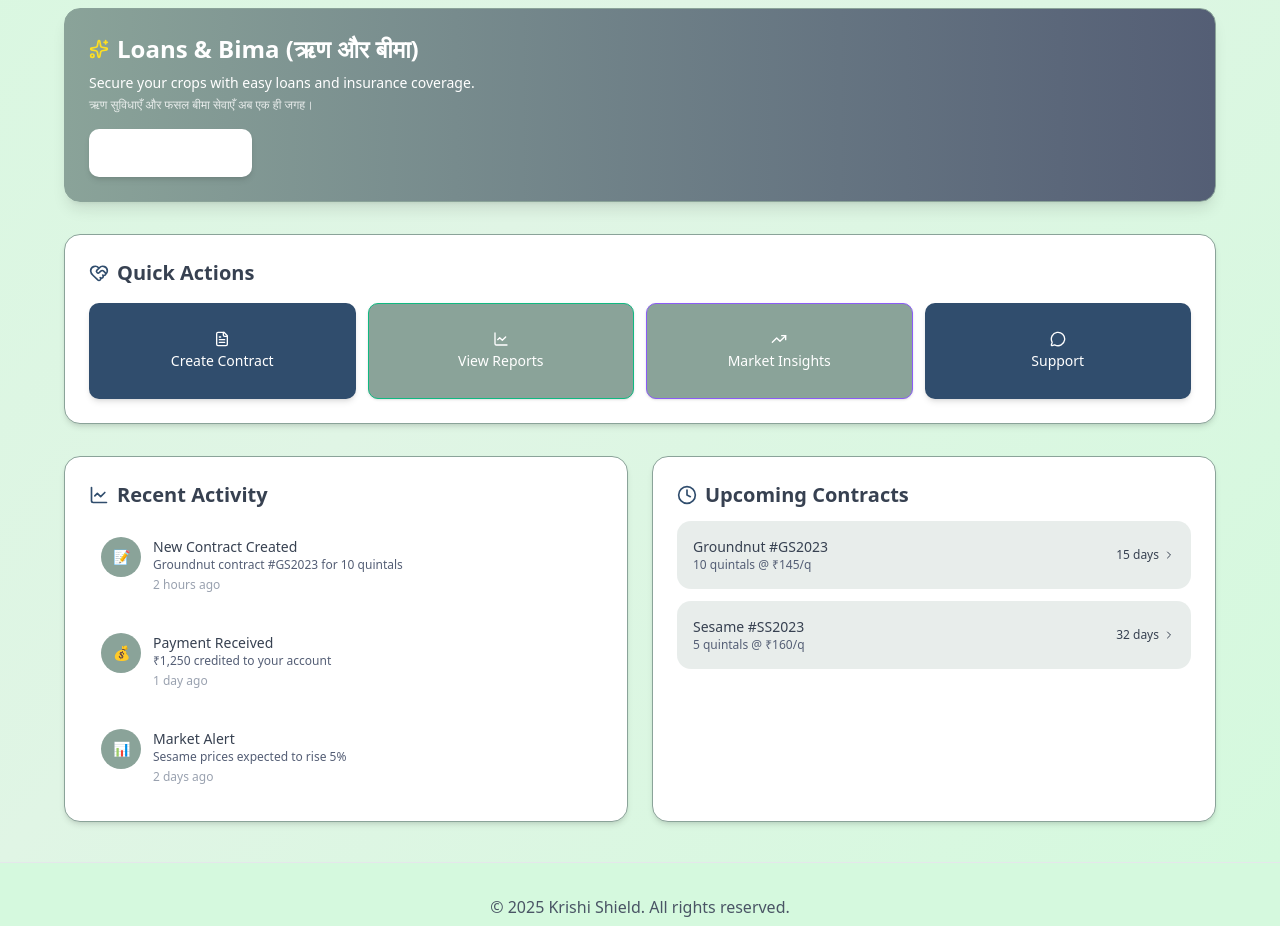
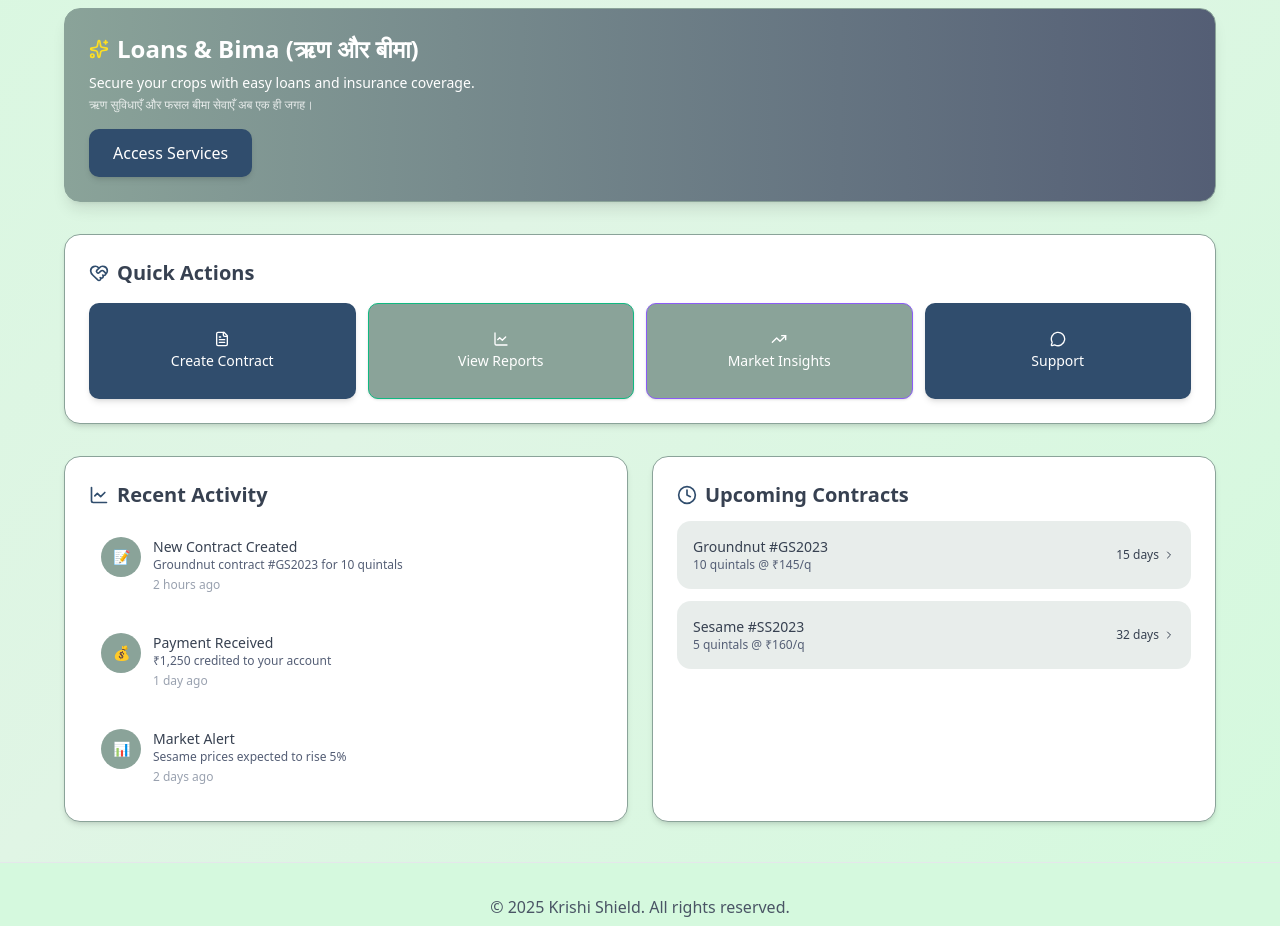
Before and after one commit to anadisharma5683/SIHOILS, a Next.js app: page /dashboard in a window 1280 px wide. Shown: the part 800-1726 px from the top of the page. Built offline with nearby package versions, Linux system fonts and the light colour scheme.

Commit message:
feat: p7

```diff
--- a/src/app/dashboard/page.tsx
+++ b/src/app/dashboard/page.tsx
@@ -230,7 +230,7 @@
               </span>
             </p>
             <ButtonOld
-              className="bg-white text-[#374151] hover:bg-[#f0f9f2] w-full sm:w-auto text-sm"
+              className="bg-[#10b981] hover:bg-[#059669] text-white w-full sm:w-auto text-sm"
               onClick={() => router.push('/dashboard/loans-bima')}
             >
               Access Services
```
